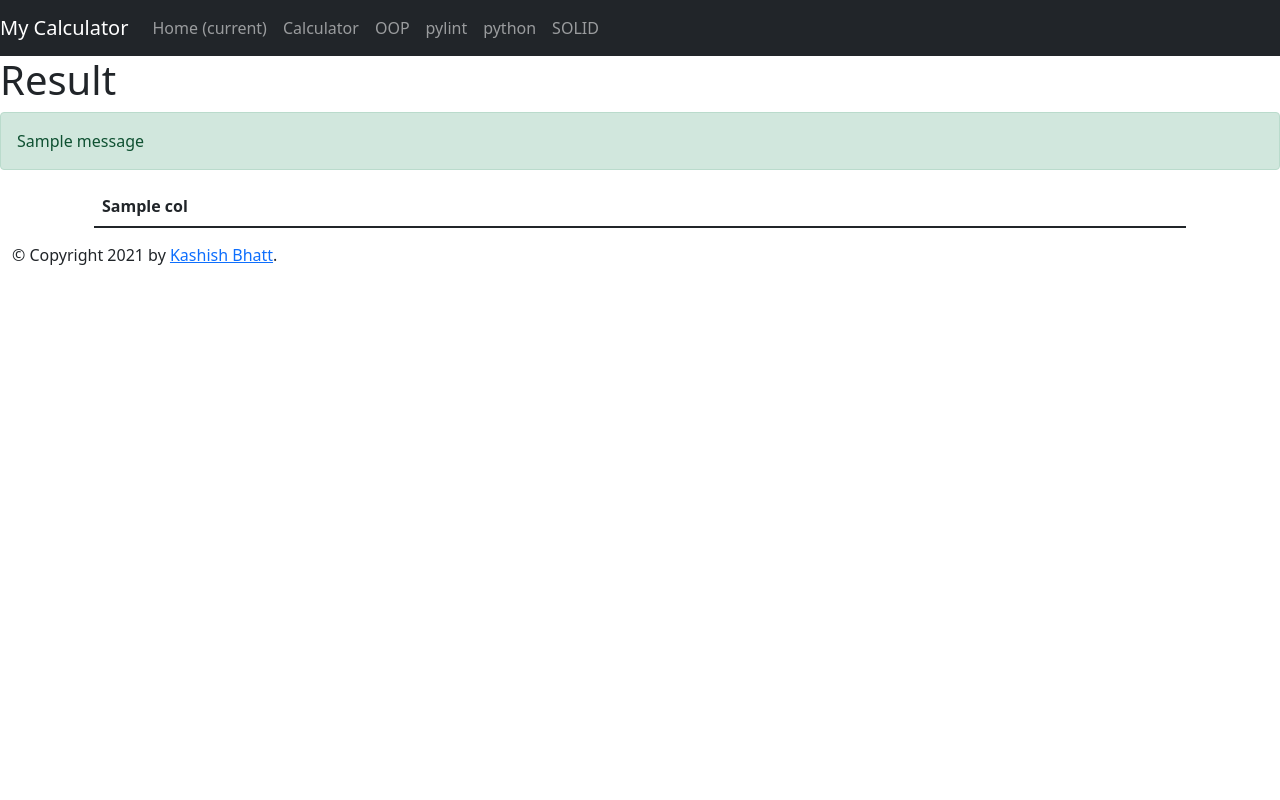
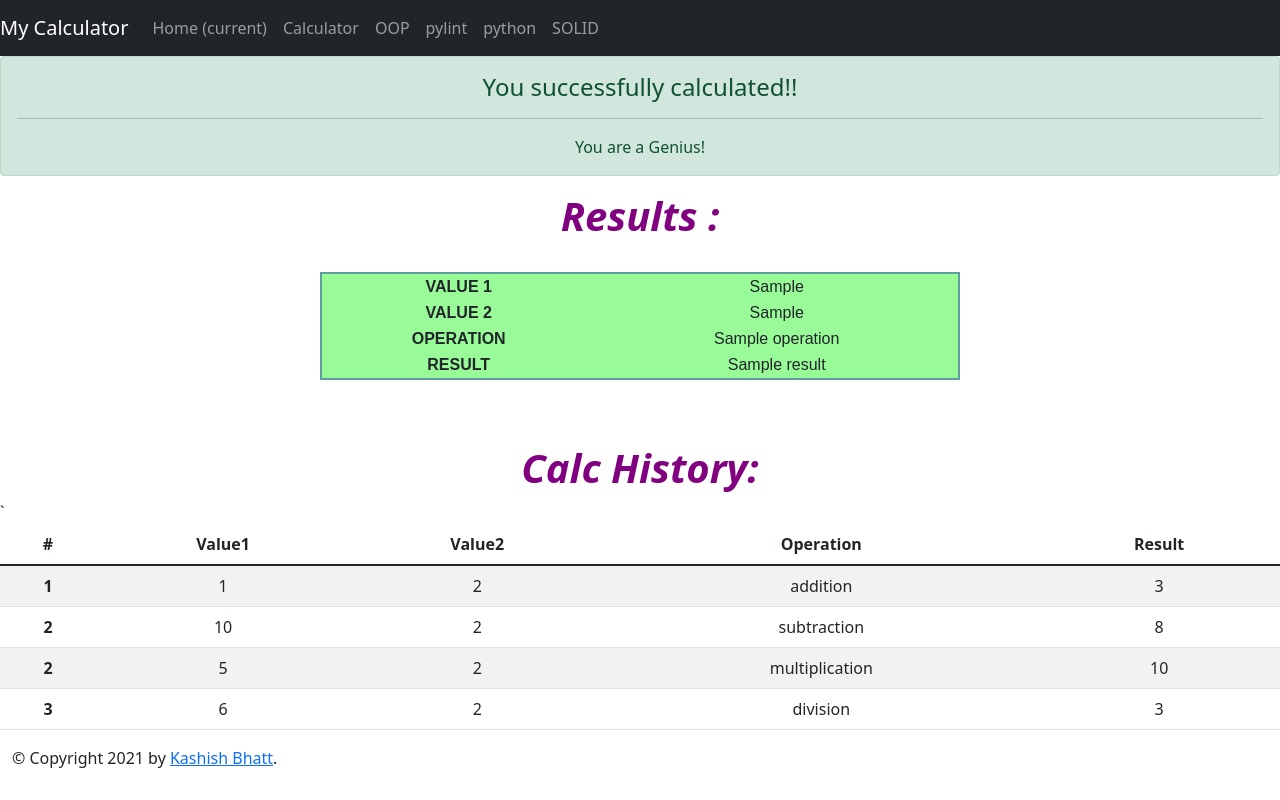
Before and after one commit to Kabhatt/Cac-project3, a Flask app: template app/templates/result.html in a window 1280 px wide. Run offline with Flask 2, Linux system fonts and the light colour scheme; the template is opened without the code that fills it: most values are stand-ins (such as "Sample title", 1, 10 or a date in 2020); one stand-in notice (Sample message) is shown; lists and menus that the app fills with data are empty; parts of the project's set-up code (start-up, migrations or seed data) failed here and were passed over.

Commit message:
Making sure minor changes are saved

```diff
--- a/app/templates/result.html
+++ b/app/templates/result.html
@@ -5,67 +5,101 @@
     <style type="text/css">
         .important {
             color: #336699; }
+         #results {
+            font-family: sans-serif;
+             background: palegreen;
+            border-collapse: collapse;
+            border: 2px solid cadetblue;
+            width: 50%;
+            text-align: center;
+            margin-right: auto;
+            margin-left: auto;
+            margin-bottom: 5%;
+        }
     </style>
 {% endblock %}
 {% block content %}
-<div class="container-res">
-    <div class="row">
-        <div class="col">
-            <h1>Result</h1>
+
     {% with messages = get_flashed_messages() %}
         {% if messages %}
             {% for message in messages %}
-            <div class="alert alert-success" role="alert">
-                {{ message }}
+                <div style="text-align: center" class="alert alert-success" role="alert">
+                    <h4 class="alert-heading">You successfully calculated!!</h4>
+                    <hr>
+                    <p class="mb-0">You are a Genius!</p>
                 </div>
             {% endfor %}
         {% endif %}
     {% endwith %}
+    <div>
 
-            <div class="container">
-                <table class="table table-striped">
+        <h1 style="color: purple; text-align: center"><strong><i> Results : </i></strong></h1><br>
+        <table id="results">
+            <tr>
+                <th scope="row">VALUE 1</th>
+                <td>{{ value1 }}</td>
+            </tr>
+            <tr>
+                <th scope="row">VALUE 2</th>
+                <td>{{ value2 }}</td>
+            </tr>
+            <tr>
+                <th scope="row">OPERATION</th>
+                <td>{{ operation }}</td>
+            </tr>
+            <tr>
+                <th scope="row">RESULT</th>
+                <td>{{ result }}</td>
+            </tr>
+
+        </table>
+    </div>
+
+    <h1 style="color: purple; text-align: center"><i><strong>Calc History:</strong> </i></h1>
+
+    `
+    <table style="text-align: center; padding: 20px" class="table table-striped table-hover">
+
         <thead>
-                    <tr class="">
-                        {% for col in titles %}
-                        <th scope="col">{{col}}</th>
-                        {% endfor %}
+        <tr>
+            <th scope="col">#</th>
+            <th scope="col">Value1</th>
+            <th scope="col">Value2</th>
+            <th scope="col">Operation</th>
+            <th scope="col">Result</th>
         </tr>
         </thead>
         <tbody>
-                    {% for row in row_data %}
         <tr>
-                        {% for col, row_ in zip(titles, row) %}
-                        <th scope="row">{{row_}}</th>
-                        {% endfor %}
+            <th scope="row">1</th>
+            <td>1</td>
+            <td>2</td>
+            <td>addition</td>
+            <td>3</td>
         </tr>
-                    {% endfor %}
+        <tr>
+            <th scope="row">2</th>
+            <td>10</td>
+            <td>2</td>
+            <td>subtraction</td>
+            <td>8</td>
+        </tr>
+        <tr>
+            <th scope="row">2</th>
+            <td>5</td>
+            <td>2</td>
+            <td>multiplication</td>
+            <td>10</td>
+        </tr>
+        <tr>
+            <th scope="row">3</th>
+            <td>6</td>
+            <td>2</td>
+            <td>division</td>
+            <td>3</td>
+        </tr>
         </tbody>
-
     </table>
 
 
-<!--                <table class="table table-hover table-bordered  table-striped">-->
-<!--                    <tr class="table-primary">-->
-<!--                        <th>Value 1</th>-->
-<!--                        <th>Value 2</th>-->
-<!--                        <th>Operation</th>-->
-<!--                        <th>Result</th>-->
-<!--                    </tr>-->
-<!--                    <tr class="table-info">-->
-<!--                        <td>{{ value1 }}</td>-->
-<!--                        <td>{{ value2 }}</td>-->
-<!--                        <td>{{ operation }}</td>-->
-<!--                        <td colspan="2">{{ result }}</td>-->
-<!--                    </tr>-->
-<!--                </table>-->
-
-            </div>
-            <!--            <strong>Value 1: </strong> {{ value1 }} <br>-->
-            <!--            <strong>Value 2: </strong> {{ value2 }} <br>-->
-            <!--            <strong>Operation: </strong> {{ operation }} <br>-->
-            <!--            <strong>Result: </strong> {{ result }}-->
-        </div>
-    </div>
-</div>
-
 {% endblock %}
```
Lines whose indentation alone changed are shown as unchanged.
